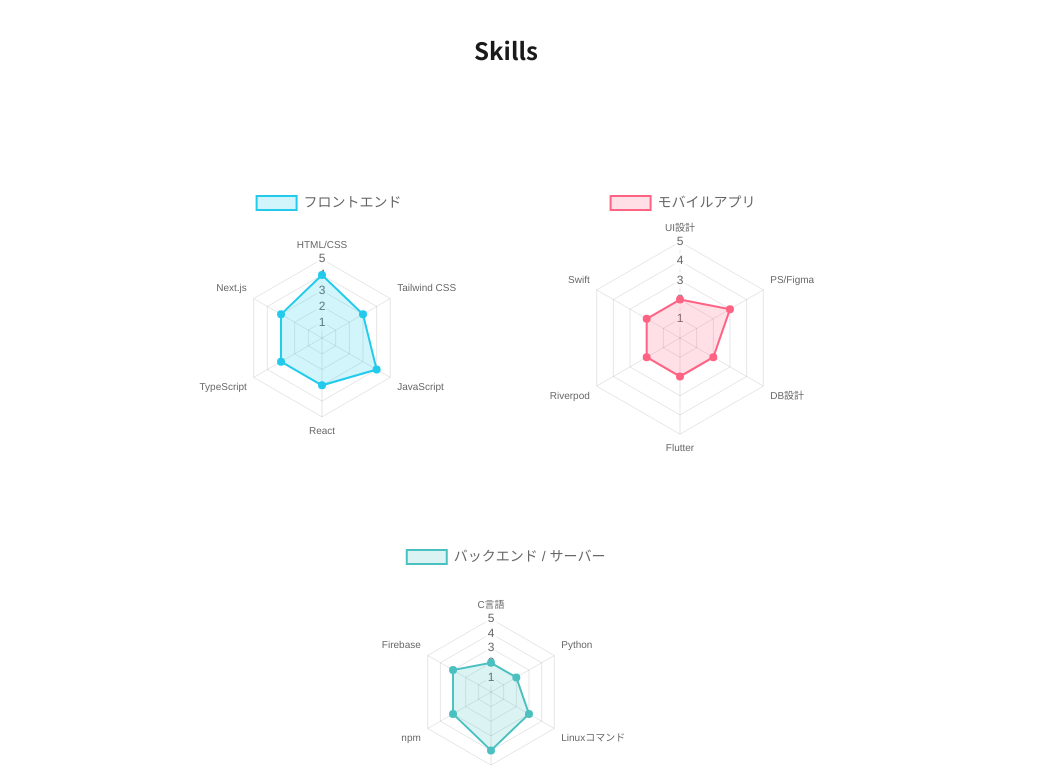
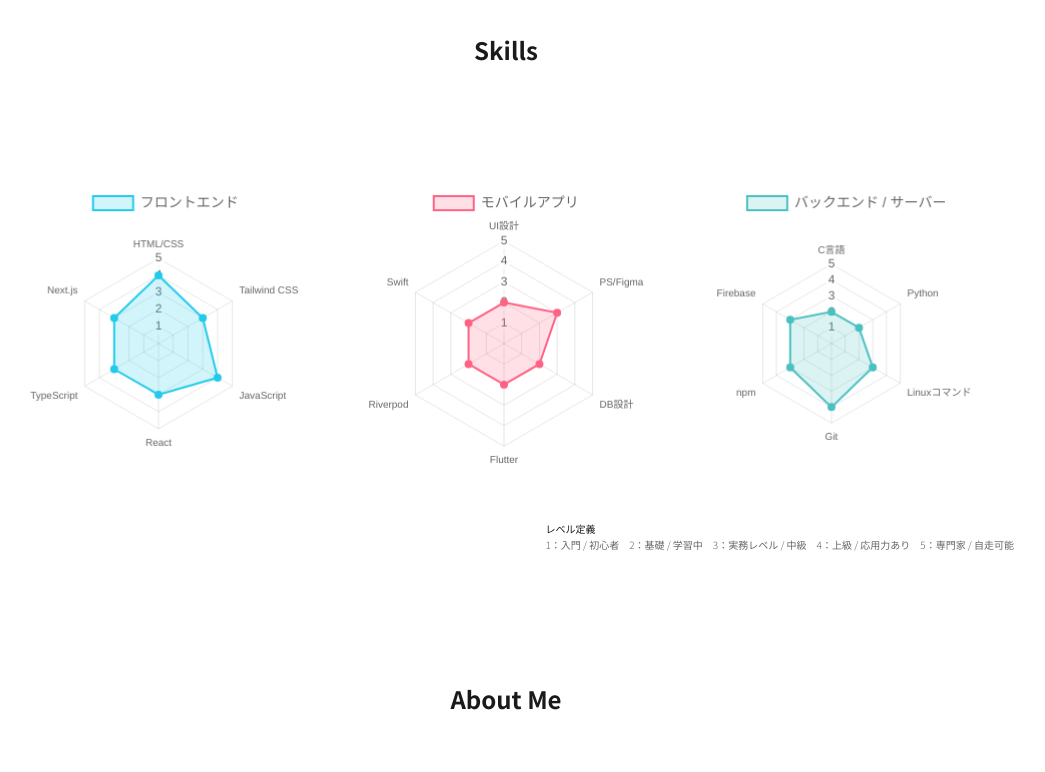
Before and after one commit to hanaka23/my-portfolio, a Next.js app: page / in a window 1280 px wide. Shown: the part 2380-3152 px from the top of the page, without its empty margins (134-1179 px from the left). Built offline with nearby package versions, Linux system fonts and the light colour scheme.

Commit message:
style:skills layout 修正

```diff
--- a/components/home/RadarChart.tsx
+++ b/components/home/RadarChart.tsx
@@ -79,14 +79,14 @@ const SkillRadarCharts = () => {
   };
 
   return (
-    <div className="flex flex-wrap justify-center gap-6 p-6 bg-[var(--color-base)]">
-      <div className="w-full md:w-[32%] max-w-[400px] aspect-square">
+    <div className="flex flex-wrap justify-center gap-0 p-[24px] bg-[var(--color-base)]">
+      <div className="w-full md:w-[33%] max-w-[400px] aspect-square">
         <Radar data={frontendData} options={options} />
       </div>
-      <div className="w-full md:w-[32%] max-w-[400px] aspect-square">
+      <div className="w-full md:w-[33%] max-w-[400px] aspect-square">
         <Radar data={mobileData} options={options} />
       </div>
-      <div className="w-full md:w-[32%] max-w-[400px] aspect-square">
+      <div className="w-full md:w-[33%] max-w-[400px] aspect-square">
         <Radar data={backendData} options={options} />
       </div>
     </div>
--- a/components/home/Skills.tsx
+++ b/components/home/Skills.tsx
@@ -8,7 +8,7 @@ export default function Skills() {
     <>
       <div className="py-[32px] md:py-[64px]">
         <h3 className="text-center">Skills</h3>
-        <div className="flex justify-center gap-[30] w-full h-[500]">
+        <div className="">
           <RadarChart />
         </div>
         <div className="w-fit ml-auto">
```
